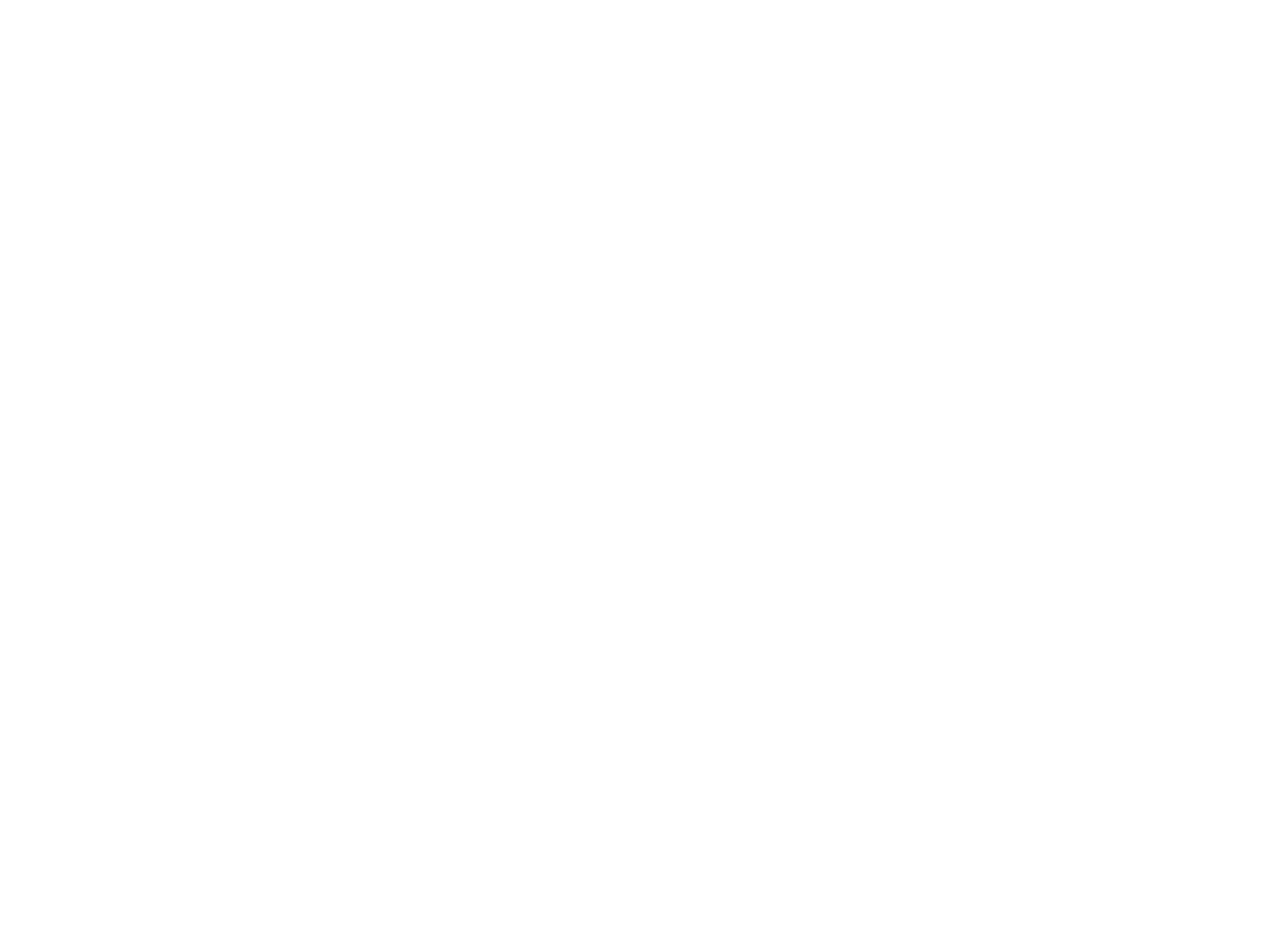
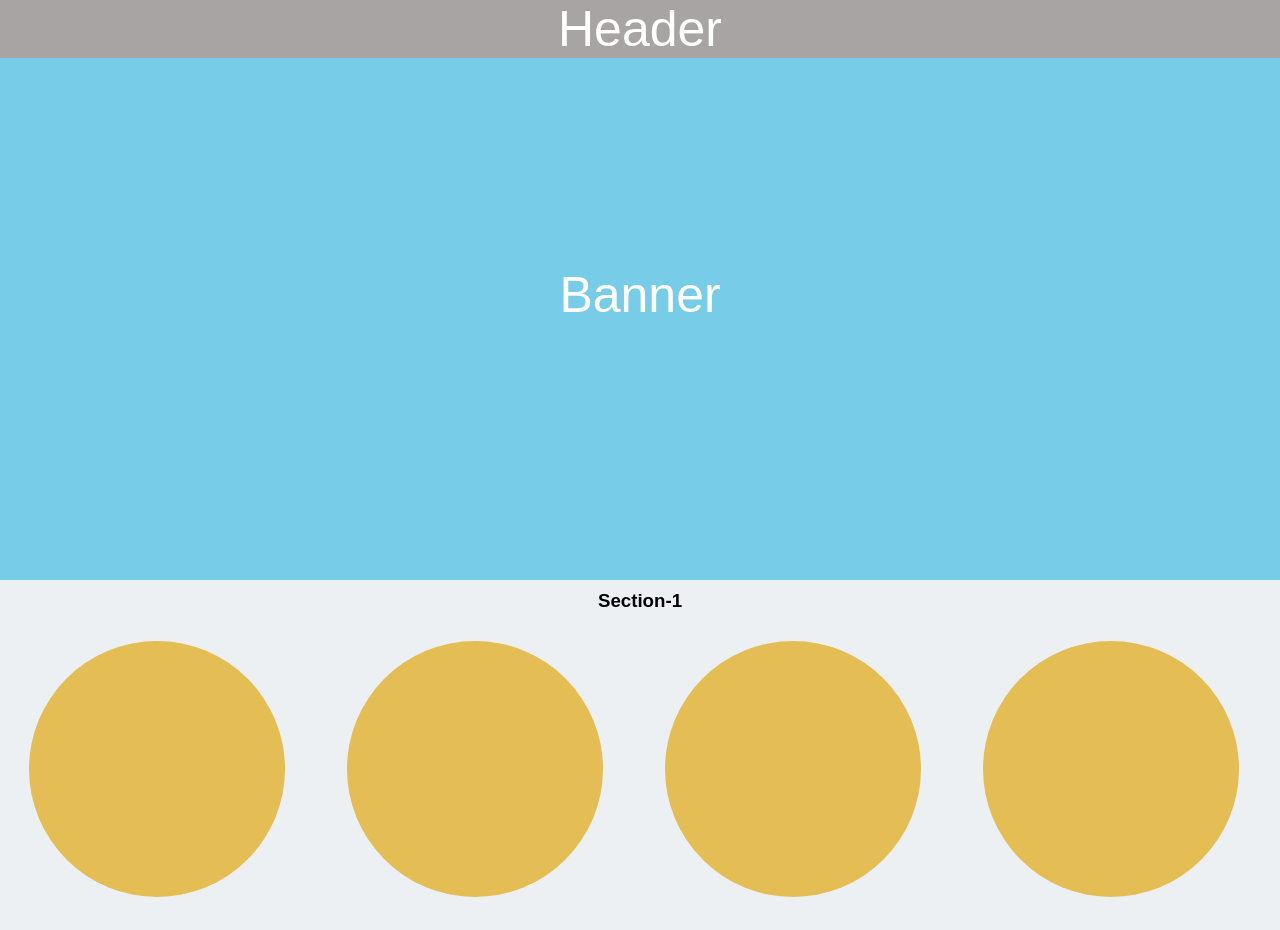
Before and after one commit to kinjalvarshney/Fullstack_Practical-7, a plain HTML site: page index.html in a window 1280 px wide. Before the commit the page ends 800 px from the top, so only its background shows below. Drawn offline with Linux system fonts and the light colour scheme.

Commit message:
added content

```diff
--- a/index.html
+++ b/index.html
@@ -1,11 +1,70 @@
+<!DOCTYPE html>
 <html lang="en">
+
 <head>
     <meta charset="UTF-8">
     <meta http-equiv="X-UA-Compatible" content="IE=edge">
     <meta name="viewport" content="width=device-width, initial-scale=1.0">
     <title>Assignment-7</title>
+    <style>
+        * {
+            margin: 0px;
+            padding: 0px;
+            box-sizing: border-box;
+        }
+
+        body {
+            background-color: #ecf0f3;
+        }
+
+        header {
+            background-color: rgb(168, 164, 164);
+            color: white;
+            text-align: center;
+            font-size: 50px;
+            font-family: arial;
+            flex: 40px;
+            width: 100%;
+            position: fixed;
+            top: 0%;
+        }
+
+        .banner {
+            background-color: rgb(119, 205, 231);
+            color: white;
+            text-align: center;
+            font-family: arial;
+            padding: 20vw;
+            font-size: 50px;
+            margin: 10px 0px;
+        }
+
+        h3 {
+            text-align: center;
+            font-family: arial;
+        }
+
+        .sectionCircle {
+            margin: 29px;
+            width: 20vw;
+            height: 20vw;
+            background-color: rgb(228, 190, 85);
+            border-radius: 50%;
+            display: inline-block;
+        }
+    </style>
 </head>
+
 <body>
+    <header>Header</header>
+    <div class="banner">Banner</div>
+    <h3>Section-1</h3>
+    <div class="section">
+        <span class="sectionCircle"></span>
+        <span class="sectionCircle"></span>
+        <span class="sectionCircle"></span>
+        <span class="sectionCircle"></span>
+    </div>
+</body>
 
-</body>
 </html>
```
